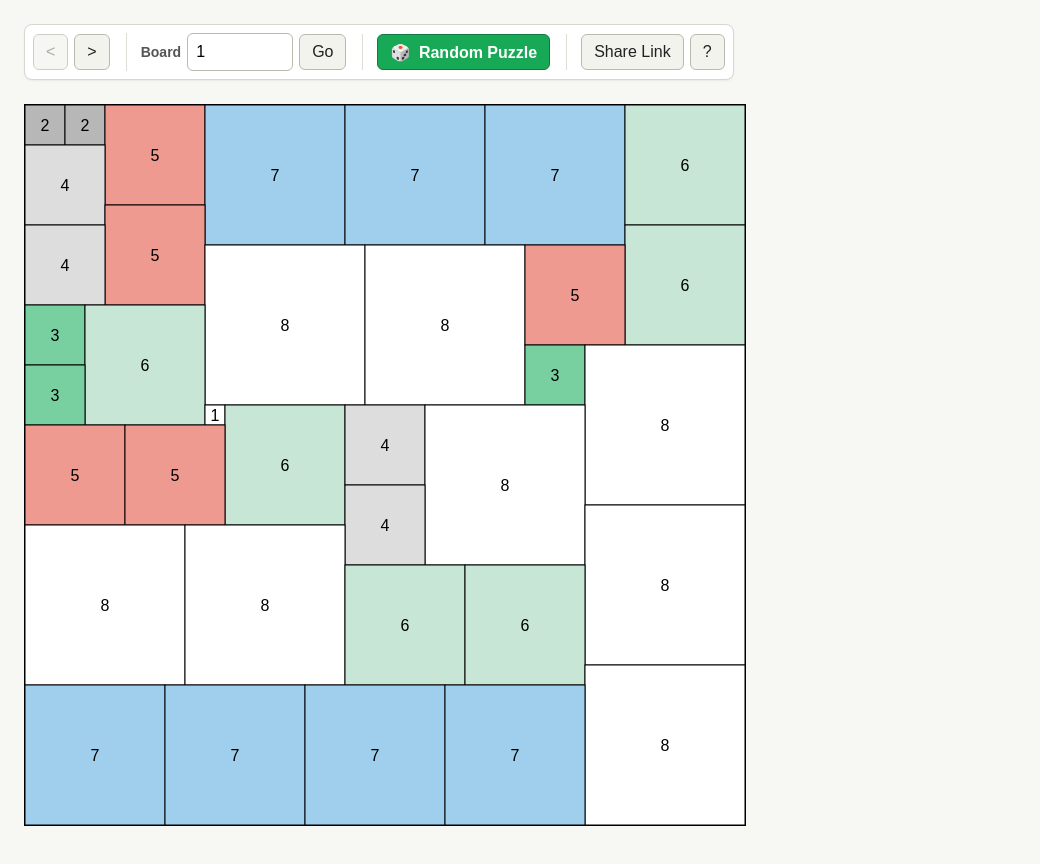
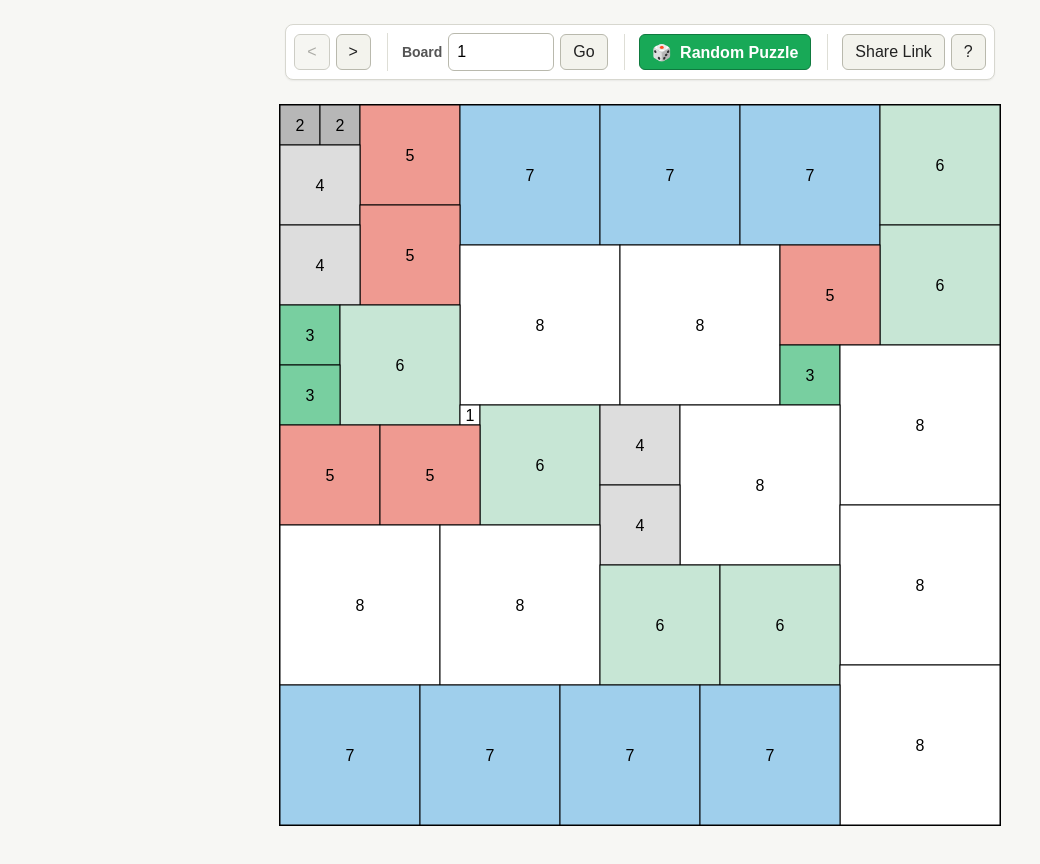
Before and after one commit to jasonincanada/squareful.io, a plain HTML site: page src/index.html in a window 1280 px wide. Shown: the whole page, without its empty margins (0-1040 px from the left). Drawn offline with Linux system fonts and the light colour scheme.

Commit message:
Center everything horizontally

```diff
--- a/src/css/board.css
+++ b/src/css/board.css
@@ -9,6 +9,7 @@ body {
     display: flex;
     flex-wrap: wrap;
     align-items: center;
+    justify-content: center;
     gap: 16px 24px;
 }
 
@@ -104,7 +105,7 @@ body {
 
 #board {
     display: block;
-    margin-top: 24px;
+    margin: 24px auto 0;
 }
 
 #board.solved-feedback {
@@ -115,6 +116,7 @@ body {
     min-height: 1.5em;
     margin-top: 8px;
     font-weight: 700;
+    text-align: center;
 }
 
 .puzzle-status.solved-feedback {
```
